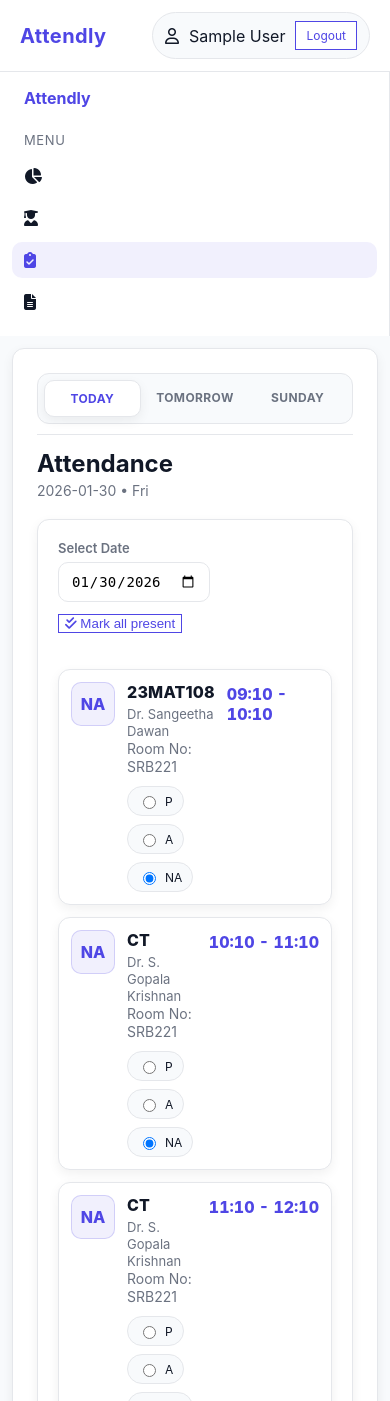
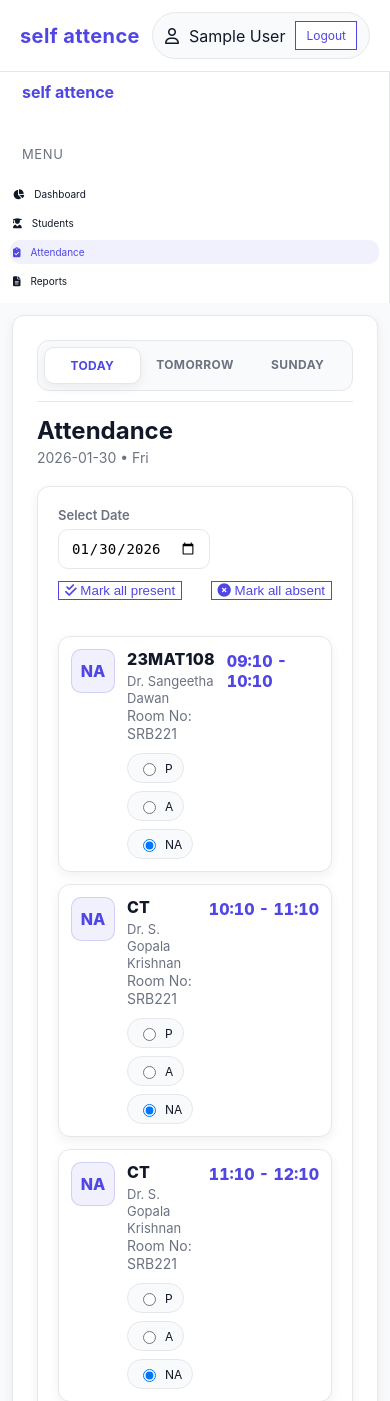
Before and after one commit to muthirevulatharun-netizen/attendance-tracker-16, a Flask app: page /attendance in a window 390 px wide. Shown: the top 1401 px of the page. Run offline with Flask 3, Linux system fonts and the light colour scheme; the visitor is signed in with stand-in values (Sample User, id 1).

Commit message:
first comming

```diff
--- a/app.py
+++ b/app.py
@@ -1,3 +1,4 @@
+
 from datetime import date, datetime, timedelta
 from flask import Flask, render_template, request, redirect, url_for, session, jsonify, flash
 from werkzeug.security import generate_password_hash, check_password_hash
@@ -65,7 +66,7 @@ students_data = {
 # Format: {user_id: [{"subject": str, "present": int, "total": int}]}
 subject_attendance = {
     "24691A32R8": [
-        {"subject": "Aptitude","course code":"aps","present": 3, "total": 3},
+        {"subject": "Aptitude","course code":"aps","present": 4, "total": 3},
         {"subject": "soft skills","course code":"ss","present": 3, "total": 3},
         {"subject": "Technical training","course code":"TT", "present": 8, "total": 10},
         {"subject": "Discrete Mathematical Structures","course code":"23MAT108","present": 12, "total": 12},
@@ -80,20 +81,20 @@ subject_attendance = {
         {"subject": "devops","course code":"23CSD603", "present": 11, "total": 13},
     ],
     "24691A32S8": [
-        {"subject": "Aptitude","course code":"aps", "present": 3, "total": 3},
+        {"subject": "Aptitude","course code":"aps", "present": 4, "total": 4},
         {"subject": "soft skills","course code":"ss", "present": 2, "total": 3},
-        {"subject": "Technical training","course code":"TT", "present": 8, "total": 10},
+        {"subject": "Technical training","course code":"TT", "present": 12, "total": 14},
         {"subject": "Discrete Mathematical Structures","course code":"23MAT108", "present": 9, "total": 12},
-        {"subject": "environmental science","course code":"23CHE901", "present": 7, "total": 9},
-        {"subject": "Digital Logic and computer organization","course code":"23CSD103", "present": 6, "total": 8},
-        {"subject": "Introduction To Data Science","course code":"23CSD105", "present": 9, "total": 13},
-        {"subject": "Data Engineering","course code":"23CSD106", "present": 10, "total": 13},
+        {"subject": "environmental science","course code":"23CHE901", "present": 10, "total": 12},
+        {"subject": "Digital Logic and computer organization","course code":"23CSD103", "present": 7, "total": 14},
+        {"subject": "Introduction To Data Science","course code":"23CSD105", "present": 12, "total": 17},
+        {"subject": "Data Engineering","course code":"23CSD106", "present": 12, "total": 15},
         {"subject": "Data Science Laboratory","course code":"23CSD203", "present": 12, "total": 18},
-        {"subject": "Data engineering laboratory","course code":"23CSD204", "present": 9, "total": 15},
-        {"subject": "Product engineering and design thinking","course code":"23IIC5M03", "present": 7, "total": 10},
-        {"subject": "Understanding incubation entreprenurship","course code":"23IIC5M06", "present": 8, "total": 9},
-        {"subject": "Code Tantra","course code":"CT", "present": 8, "total": 8},
-        {"subject": "Devops","course code":"23CSD603", "present": 8, "total": 13},
+        {"subject": "Data engineering laboratory","course code":"23CSD204", "present": 12, "total": 18},
+        {"subject": "Product engineering and design thinking","course code":"23IIC5M03", "present": 9, "total": 12},
+        {"subject": "Understanding incubation entreprenurship","course code":"23IIC5M06", "present": 10, "total": 11},
+        {"subject": "Code Tantra","course code":"CT", "present": 10, "total": 10},
+        {"subject": "Devops","course code":"23CSD603", "present": 11, "total": 16},
     ],
     "24691A32T7": [
         {"subject": "Aptitude","course code":"", "present": 2, "total": 3},
@@ -161,6 +162,7 @@ timetable = {
         {"period": 2, "subject": "23IIC5M03", "room": "SRB221", "teacher": "Mr. A Kalyan Kumar"},
         {"period": 3, "subject": "23CSD106", "room": "SRB221", "teacher": "Dr. K. Nirmala Devi"},
     ],
+
 }
 
 # Period timings (start - end)
@@ -177,6 +179,116 @@ period_times = {
 
 # attendance_map[user_id][yyyy-mm-dd] = {period: "present"|"absent"}
 attendance_map = {}
+def rebuild_subject_attendance(user_id):
+    """Rebuild subject attendance from attendance_map while preserving initial data and order"""
+    # Create a mapping of course code to subject info from existing subject_attendance
+    course_code_to_subject = {}
+    initial_data = {}
+    initial_order = []  # Preserve original order
+
+    if user_id in subject_attendance:
+        for entry in subject_attendance[user_id]:
+            code = entry.get("course code", "").strip()
+            subject_name = entry.get("subject", "")
+
+            # Store even if code is empty (for subjects like Aptitude, soft skills, Code Tantra)
+            if code:
+                course_code_to_subject[code] = subject_name
+                initial_data[code] = {
+                    "present": entry["present"],
+                    "total": entry["total"]
+                }
+                initial_order.append(code)
+            else:
+                # Use subject name as key if no course code
+                course_code_to_subject[subject_name] = subject_name
+                initial_data[subject_name] = {
+                    "present": entry["present"],
+                    "total": entry["total"]
+                }
+                initial_order.append(subject_name)
+
+    # Also build from timetable to get any missing codes
+    for day_slots in timetable.values():
+        for slot in day_slots:
+            code = slot["subject"].upper()
+            if code not in course_code_to_subject and code not in ["MM", "SRB219"]:
+                course_code_to_subject[code] = code
+
+    # Calculate NEW attendance counts from attendance_map (to add to existing)
+    new_attendance = {}
+    user_attendance = attendance_map.get(user_id, {})
+
+    for date_key, periods in user_attendance.items():
+        weekday = _weekday_key(date_key)
+        slots = timetable.get(weekday, [])
+
+        period_subject_map = {}
+        for slot in slots:
+            period_subject_map[int(slot["period"])] = slot["subject"].upper()
+
+        for period, status in periods.items():
+            # Ensure period is int for lookup
+            period_int = int(period) if isinstance(period, str) else period
+            subject_code = period_subject_map.get(period_int)
+            if not subject_code or subject_code in ["MM", "SRB219"]:
+                continue
+
+            if subject_code not in new_attendance:
+                new_attendance[subject_code] = {"present": 0, "total": 0}
+
+            new_attendance[subject_code]["total"] += 1
+            if status == "present":
+                new_attendance[subject_code]["present"] += 1
+
+    # Merge initial data with new attendance data
+    merged_subjects = {}
+
+    # Start with initial data
+    for code, data in initial_data.items():
+        merged_subjects[code] = {
+            "subject": course_code_to_subject.get(code, code),
+            "present": data["present"],
+            "total": data["total"]
+        }
+
+    # Add new attendance on top
+    for code, data in new_attendance.items():
+        if code in merged_subjects:
+            merged_subjects[code]["present"] += data["present"]
+            merged_subjects[code]["total"] += data["total"]
+        else:
+            merged_subjects[code] = {
+                "subject": course_code_to_subject.get(code, code),
+                "present": data["present"],
+                "total": data["total"]
+            }
+
+    # Convert to list format preserving original order
+    result = []
+    # First add subjects in their original order
+    for code in initial_order:
+        if code in merged_subjects:
+            data = merged_subjects[code]
+            result.append({
+                "subject": data["subject"],
+                "course code": code if code and code != data["subject"] else "",
+                "present": data["present"],
+                "total": data["total"]
+            })
+
+    # Then add any new subjects that weren't in initial data
+    for code, data in merged_subjects.items():
+        if code not in initial_order:
+            result.append({
+                "subject": data["subject"],
+                "course code": code if code and code != data["subject"] else "",
+                "present": data["present"],
+                "total": data["total"]
+            })
+
+    subject_attendance[user_id] = result
+
 
 
 def require_login():
@@ -293,7 +405,34 @@ def students_page():
         name = request.form.get("name")
         roll = request.form.get("roll_no")
         clazz = request.form.get("clazz")
+        password = request.form.get("password", "").strip()
+
         if name and roll and clazz:
+            # If password provided, create new user account
+            if password:
+                # Create user account with roll_no as user_id
+                if roll not in users:
+                    users[roll] = {
+                        "password_hash": generate_password_hash(password),
+                        "name": name,
+                        "role": "student"
+                    }
+                    # Create initial subject_attendance with all subjects at 0/0
+                    # Copy subject structure from existing student
+                    template_subjects = subject_attendance.get("24691A32R8", [])
+                    subject_attendance[roll] = [
+                        {
+                            "subject": subj["subject"],
+                            "course code": subj.get("course code", ""),
+                            "present": 0,
+                            "total": 0
+                        }
+                        for subj in template_subjects
+                    ]
+                    # Create empty students data for new user
+                    students_data[roll] = []
+
+            # Add student record
             if target_user_id not in students_data:
                 students_data[target_user_id] = []
             user_students = students_data.get(target_user_id, [])
@@ -324,6 +463,9 @@ def attendance():
         attendance_map[target_user_id] = {}
 
     selected_date = request.args.get("date") or date.today().isoformat()
+    # Convert DD/MM/YYYY to YYYY-MM-DD if needed
+    selected_date = _normalize_date_format(selected_date)
+
     weekday_key = _weekday_key(selected_date)
     slots = timetable.get(weekday_key, [])
 
@@ -340,18 +482,29 @@ def attendance():
         if is_admin():
             target_user_id = request.form.get("user_id") or target_user_id
 
-        selected_date = request.form.get("date") or selected_date
+        # Get the date from form and normalize it
+        form_date = request.form.get("date", "").strip()
+        if form_date:
+            selected_date = _normalize_date_format(form_date)
+
         weekday_key = _weekday_key(selected_date)
         slots = timetable.get(weekday_key, [])
+
+        # Get valid periods for this day
+        valid_periods = {slot['period'] for slot in slots}
+
         status_map = {}
         for slot in slots:
             raw = request.form.get(f"status_{slot['period']}")
             state = raw if raw in ("present", "absent") else None
             if state:
-                status_map[slot["period"]] = state
+                status_map[int(slot["period"])] = state  # Store period as integer
+
         if target_user_id not in attendance_map:
             attendance_map[target_user_id] = {}
         attendance_map[target_user_id][selected_date] = status_map
+        # Rebuild subject attendance from attendance_map to update reports
+        rebuild_subject_attendance(target_user_id)
         redirect_url = url_for("attendance", date=selected_date)
         if is_admin():
             redirect_url += f"&user_id={target_user_id}"
@@ -381,6 +534,7 @@ def reports():
     target_user_id = get_target_user_id()
     if not target_user_id:
         return redirect(url_for("login"))
+    # Don't rebuild here - only rebuild when attendance is saved
     month = request.args.get("month") or date.today().strftime("%Y-%m")
     summary = _monthly_summary(month, target_user_id)
     # Get subject-wise attendance data
@@ -467,6 +621,49 @@ def _safe_date(date_str: str) -> date:
         return date.today()
 
 
+def _normalize_date_format(date_str: str) -> str:
+    """Convert DD/MM/YYYY or other formats to YYYY-MM-DD format"""
+    if not date_str:
+        return date.today().isoformat()
+
+    date_str = str(date_str).strip()
+
+    if not date_str:
+        return date.today().isoformat()
+
+    # Try ISO format first (YYYY-MM-DD)
+    try:
+        datetime.fromisoformat(date_str)
+        return date_str
+    except:
+        pass
+
+    # Try DD/MM/YYYY format
+    try:
+        d = datetime.strptime(date_str, "%d/%m/%Y")
+        result = d.strftime("%Y-%m-%d")
+        return result
+    except:
+        pass
+
+    # Try DD-MM-YYYY format
+    try:
+        d = datetime.strptime(date_str, "%d-%m-%Y")
+        return d.strftime("%Y-%m-%d")
+    except:
+        pass
+
+    # Try M/D/YYYY format
+    try:
+        d = datetime.strptime(date_str, "%m/%d/%Y")
+        return d.strftime("%Y-%m-%d")
+    except:
+        pass
+
+    # If all else fails, return today's date
+    return date.today().isoformat()
+
+
 import os
 
 if __name__ == "__main__":
--- a/templates/attendance.html
+++ b/templates/attendance.html
@@ -29,15 +29,19 @@
 </div>
 
 <div class="panel">
-  <form method="post" class="form">
+  <form method="post" class="form" id="attendance-form">
     <div class="toolbar">
       <div class="field" style="margin: 0">
         <label>Select Date</label>
-        <input type="date" name="date" value="{{ selected_date }}" />
+        <input type="date" name="date" value="{{ selected_date }}" id="date-picker" />
       </div>
       <button type="button" class="btn-secondary" id="mark-all-present">
         <i class="fa-solid fa-check-double"></i>
         Mark all present
+      </button>
+      <button type="button" class="btn-secondary" id="mark-all-absent">
+        <i class="fa-solid fa-times-circle"></i>
+        Mark all absent
       </button>
     </div>
 
@@ -103,4 +107,28 @@
     {% endif %}
   </form>
 </div>
+
+<script>
+  // Auto-navigate when date is selected
+  document.getElementById('date-picker').addEventListener('change', function() {
+    const selectedDate = this.value; // YYYY-MM-DD format
+    if (selectedDate) {
+      window.location.href = "{{ url_for('attendance') }}" + "?date=" + selectedDate;
+    }
+  });
+
+  document.getElementById('mark-all-present').addEventListener('click', function(e) {
+    e.preventDefault();
+    document.querySelectorAll('input[type="radio"][value="present"]').forEach(radio => {
+      radio.checked = true;
+    });
+  });
+
+  document.getElementById('mark-all-absent').addEventListener('click', function(e) {
+    e.preventDefault();
+    document.querySelectorAll('input[type="radio"][value="absent"]').forEach(radio => {
+      radio.checked = true;
+    });
+  });
+</script>
 {% endblock %}
--- a/templates/layout.html
+++ b/templates/layout.html
@@ -3,16 +3,62 @@
   <head>
     <meta charset="UTF-8" />
     <meta name="viewport" content="width=device-width, initial-scale=1.0" />
-    <title>Attendly</title>
+    <title>self attence</title>
     <link
       rel="stylesheet"
       href="https://cdnjs.cloudflare.com/ajax/libs/font-awesome/6.5.1/css/all.min.css"
     />
     <link rel="stylesheet" href="{{ url_for('static', filename='css/style.css') }}" />
+    <style>
+      @media (max-width: 768px) {
+        .layout {
+          flex-direction: column;
+        }
+        .sidebar {
+          width: 100%;
+          display: flex;
+          flex-wrap: wrap;
+          padding: 10px;
+          gap: 10px;
+        }
+        .sidebar .logo {
+          width: 100%;
+        }
+        .sidebar .nav-title {
+          width: 100%;
+        }
+        .sidebar .nav {
+          width: 100%;
+          display: flex;
+          flex-wrap: wrap;
+          gap: 5px;
+        }
+        .sidebar .nav a {
+          flex: 1;
+          min-width: 70px;
+          padding: 8px 5px;
+          font-size: 12px;
+          text-align: center;
+        }
+        .sidebar .nav a span {
+          display: block;
+        }
+        .content {
+          width: 100%;
+        }
+      }
+      @media (max-width: 480px) {
+        .sidebar .nav a {
+          min-width: 50px;
+          padding: 6px 3px;
+          font-size: 10px;
+        }
+      }
+    </style>
   </head>
   <body>
     <div class="topbar">
-      <div class="brand">Attendly</div>
+      <div class="brand">self attence</div>
       <div class="user-info">
         {% if is_admin and student_users %}
         <select id="userSelector" onchange="changeUser()" style="margin-right: 15px; padding: 6px 12px; border: 1px solid #ddd; border-radius: 4px; background: white; cursor: pointer;">
@@ -51,7 +97,7 @@
     </script>
     <div class="layout">
       <aside class="sidebar">
-        <div class="logo">Attendly</div>
+        <div class="logo">self attence</div>
         <div class="nav-title">Menu</div>
         <nav class="nav">
           <a href="{{ url_for('dashboard') }}"><i class="fa-solid fa-chart-pie"></i> <span>Dashboard</span></a>
--- a/templates/login.html
+++ b/templates/login.html
@@ -3,7 +3,7 @@
   <head>
     <meta charset="UTF-8" />
     <meta name="viewport" content="width=device-width, initial-scale=1.0" />
-    <title>Attendly | Login</title>
+    <title>self attence | Login</title>
     <link
       rel="stylesheet"
       href="https://cdnjs.cloudflare.com/ajax/libs/font-awesome/6.5.1/css/all.min.css"
--- a/templates/reports.html
+++ b/templates/reports.html
@@ -55,7 +55,7 @@
       <tbody>
         {% for subject in subjects_data %}
         {% set absent = subject.total - subject.present %}
-        {% set percentage = (subject.present / subject.total * 100) | round(2) if subject.total > 0 else 0 %}
+        {% set percentage = (subject.present / subject.total * 100) | round(1) if subject.total > 0 else 0 %}
         <tr>
           <td><strong>{{ subject.subject }}</strong></td>
           <td style="color: var(--success)">{{ subject.present }}</td>
```
